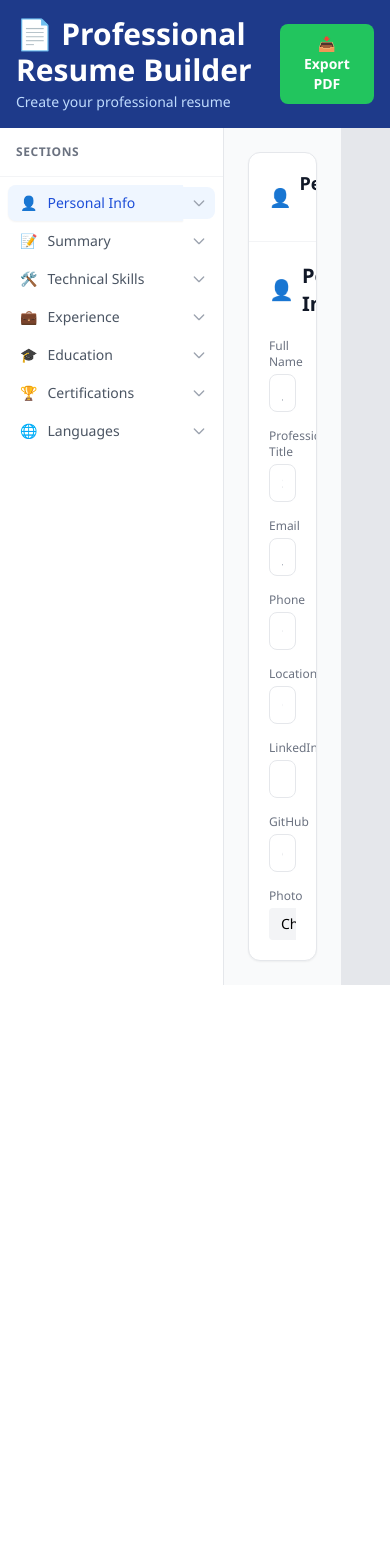
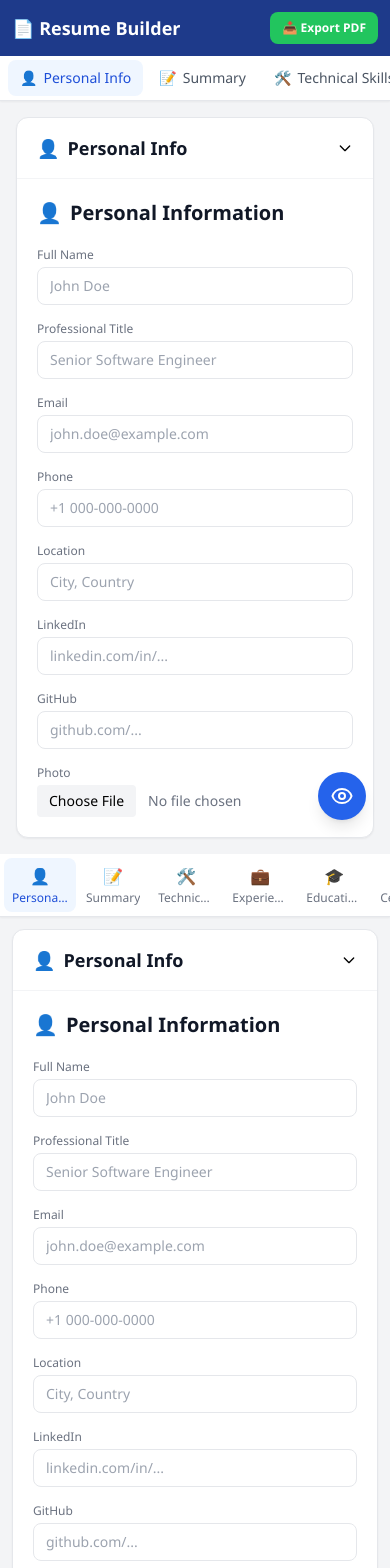
Before and after one commit to smarttechiblog/makemyresume, a Next.js app: page /Resumebuilder/ in a window 390 px wide. Shown: the top 1568 px of the page. Before the commit the page ends 985 px from the top, so only its background shows below. Built offline with nearby package versions, Linux system fonts and the light colour scheme.

Commit message:
Add responsive design improvements for resume builder

```diff
--- a/app/page.tsx
+++ b/app/page.tsx
@@ -44,17 +44,19 @@ export default function Home() {
       </div>
 
       {/* Header */}
-      <header className="print:hidden bg-primary text-white p-4 shadow-lg flex items-center justify-between">
+      <header className="print:hidden bg-primary text-white shadow-lg">
+        <div className="flex items-center justify-between px-3 py-3 sm:px-4 sm:py-4 xl:px-6 xl:py-4">
           <div>
-          <h1 className="text-3xl font-bold">📄 Professional Resume Builder</h1>
-          <p className="text-blue-200 text-sm mt-1">Create your professional resume</p>
+            <h1 className="text-lg sm:text-2xl xl:text-3xl font-bold">📄 Resume Builder</h1>
+            <p className="text-blue-200 text-xs sm:text-sm mt-0.5 hidden sm:block">Create your professional resume</p>
           </div>
           <button
             onClick={exportToPDF}
-          className="px-5 py-2.5 rounded-lg font-semibold text-sm bg-green-500 text-white hover:bg-green-600 transition-all"
+            className="px-3 py-2 sm:px-5 sm:py-2.5 rounded-lg font-semibold text-xs sm:text-sm bg-green-500 text-white hover:bg-green-600 transition-all flex-shrink-0"
           >
             📥 Export PDF
           </button>
+        </div>
       </header>
 
       {/* Main Content - Template Editor Only */}
--- a/components/ResumeTemplateEditor.tsx
+++ b/components/ResumeTemplateEditor.tsx
@@ -38,6 +38,7 @@ export default function ResumeTemplateEditor({ data, onChange }: ResumeTemplateE
   const { personalInfo, aiGenerated, education, certifications, skills, languages, projects } = data;
   const previewRef = React.useRef<HTMLDivElement>(null);
   const [previewScale, setPreviewScale] = React.useState(1);
+  const [showPreview, setShowPreview] = useState(false);
 
   const toggleSection = (section: Section) => {
     setCollapsedSections(prev => ({ ...prev, [section]: !prev[section] }));
@@ -387,7 +388,9 @@ export default function ResumeTemplateEditor({ data, onChange }: ResumeTemplateE
   };
 
   return (
-    <div className="flex" style={{ minHeight: 'calc(100vh - 80px)' }}>
+    <div className="min-h-screen bg-gray-100">
+      {/* Desktop Layout: Sidebar + Editor + Preview (≥1280px) */}
+      <div className="hidden xl:flex" style={{ minHeight: 'calc(100vh - 80px)' }}>
         {/* Left Sidebar - Section Navigation */}
         <div className="w-56 bg-white border-r border-gray-200 flex-shrink-0 overflow-y-auto">
           <div className="p-4 border-b border-gray-100">
@@ -441,6 +444,126 @@ export default function ResumeTemplateEditor({ data, onChange }: ResumeTemplateE
           >
             <ResumePreview data={data} />
           </div>
+        </div>
+      </div>
+
+      {/* Tablet Layout: Tabs + Editor (768px - 1279px) */}
+      <div className="xl:hidden lg:block">
+        {/* Horizontal Scrollable Tabs */}
+        <div className="sticky top-0 z-40 bg-white border-b border-gray-200 shadow-sm">
+          <div className="flex items-center overflow-x-auto px-2 py-1 gap-1 scrollbar-hide">
+            {sections.map(s => (
+              <button
+                key={s.key}
+                onClick={() => setActiveSection(s.key)}
+                className={`flex-shrink-0 flex items-center gap-1.5 px-3 py-2 rounded-lg text-sm font-medium transition-all ${
+                  activeSection === s.key
+                    ? 'bg-blue-50 text-blue-700'
+                    : 'text-gray-600 hover:bg-gray-50'
+                }`}
+              >
+                <span>{s.icon}</span>
+                <span className="whitespace-nowrap">{s.label}</span>
+              </button>
+            ))}
+            <button
+              onClick={() => setShowPreview(!showPreview)}
+              className={`flex-shrink-0 ml-auto flex items-center gap-1.5 px-3 py-2 rounded-lg text-sm font-medium transition-all ${
+                showPreview ? 'bg-green-100 text-green-700' : 'text-gray-600 hover:bg-gray-50'
+              }`}
+            >
+              <span>👁️</span>
+              <span>Preview</span>
+            </button>
+          </div>
+        </div>
+
+        {/* Editor + Preview */}
+        {showPreview ? (
+          <div ref={previewRef} className="p-4 bg-gray-200 flex items-start justify-center">
+            <div
+              className="shadow-2xl rounded overflow-hidden origin-top"
+              style={{
+                width: '210mm',
+                transform: `scale(${Math.min(1, (window.innerWidth - 64) / (210 * 96 / 25.4))})`,
+                transformOrigin: 'top center',
+              }}
+            >
+              <ResumePreview data={data} />
+            </div>
+          </div>
+        ) : (
+          <div className="p-4 max-w-3xl mx-auto">
+            {renderContent()}
+          </div>
+        )}
+      </div>
+
+      {/* Mobile Layout: Compact Tabs + Editor/Preview Toggle (<768px) */}
+      <div className="lg:hidden">
+        {/* Compact Tab Bar */}
+        <div className="sticky top-0 z-40 bg-white border-b border-gray-200 shadow-sm">
+          <div className="flex items-center overflow-x-auto px-1 py-1 gap-0.5 scrollbar-hide">
+            {sections.map(s => (
+              <button
+                key={s.key}
+                onClick={() => setActiveSection(s.key)}
+                className={`flex-shrink-0 flex flex-col items-center gap-0.5 px-2 py-1.5 rounded-lg text-xs font-medium transition-all min-w-[56px] ${
+                  activeSection === s.key
+                    ? 'bg-blue-50 text-blue-700'
+                    : 'text-gray-500 hover:bg-gray-50'
+                }`}
+              >
+                <span className="text-base">{s.icon}</span>
+                <span className="whitespace-nowrap truncate max-w-[56px]">{s.label}</span>
+              </button>
+            ))}
+          </div>
+        </div>
+
+        {/* Mobile Editor */}
+        {!showPreview ? (
+          <div className="p-3">
+            {renderContent()}
+          </div>
+        ) : (
+          <div className="p-3 bg-gray-200">
+            <div className="flex justify-between items-center mb-3">
+              <h3 className="text-sm font-semibold text-gray-700">Resume Preview</h3>
+              <button
+                onClick={() => setShowPreview(false)}
+                className="px-3 py-1 text-xs font-medium text-gray-600 bg-white rounded-lg border hover:bg-gray-50"
+              >
+                ← Back to Editor
+              </button>
+            </div>
+            <div ref={previewRef} className="flex items-start justify-center overflow-x-auto">
+              <div
+                className="shadow-2xl rounded overflow-hidden bg-white"
+                style={{
+                  width: '210mm',
+                  transform: `scale(${Math.min(1, (window.innerWidth - 48) / (210 * 96 / 25.4))})`,
+                  transformOrigin: 'top left',
+                }}
+              >
+                <ResumePreview data={data} />
+              </div>
+            </div>
+          </div>
+        )}
+
+        {/* Floating Preview Toggle (Mobile) */}
+        {!showPreview && (
+          <button
+            onClick={() => setShowPreview(true)}
+            className="fixed bottom-6 right-6 z-50 p-3 bg-blue-600 text-white rounded-full shadow-lg hover:bg-blue-700 transition-colors"
+          >
+            <svg className="w-6 h-6" fill="none" stroke="currentColor" strokeWidth={2} viewBox="0 0 24 24">
+              <path strokeLinecap="round" strokeLinejoin="round" d="M15 12a3 3 0 11-6 0 3 3 0 016 0z" />
+              <path strokeLinecap="round" strokeLinejoin="round" d="M2.458 12C3.732 7.943 7.523 5 12 5c4.478 0 8.268 2.943 9.542 7-1.274 4.057-5.064 7-9.542 7-4.477 0-8.268-2.943-9.542-7z" />
+            </svg>
+          </button>
+        )}
       </div>
     </div>
   );
```
Lines whose indentation alone changed are shown as unchanged.
